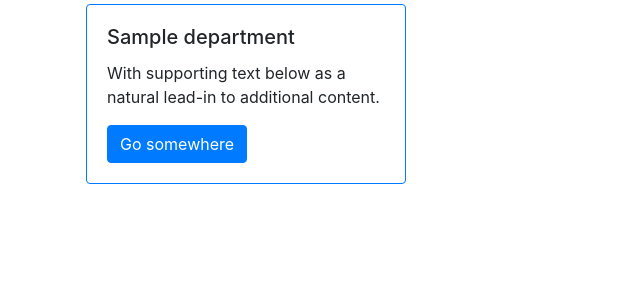
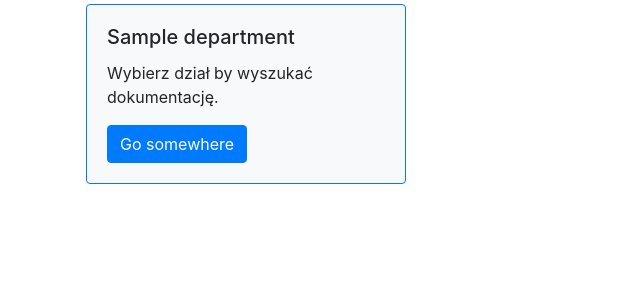
Before and after one commit to ymmotec/SimpleDMS, a Django app: page /dms/ in a window 1280 px wide. Shown: the part 56-356 px from the top of the page, without its empty margins (0-640 px from the left). Run offline with Django 3.2, Linux system fonts and the light colour scheme; tables that the repository leaves empty hold one stand-in row (values such as "Sample post"); some libraries are stand-ins or nearby versions.

Commit message:
Changed card text

```diff
--- a/dms/templates/dms/index.html
+++ b/dms/templates/dms/index.html
@@ -7,10 +7,10 @@
 <div class="row">
     {% for department in departments_list %}
             <div class="col-sm-xs mx-3">
-            <div class="card border-primary my-1" style="width: 20rem;">
-              <div class="card-body">
+            <div class="card border-primary my-1 bg-light" style="width: 20rem;">
+                <div class="card-body">
                 <h5 class="card-title">{{ department.name }}</h5>
-                <p class="card-text">With supporting text below as a natural lead-in to additional content.</p>
+                <p class="card-text">Wybierz dział by wyszukać dokumentację.</p>
                 <a href="{% url 'dms:department_details_path' department.id %}" class="btn btn-primary">Go somewhere</a>
               </div>
             </div>
```
